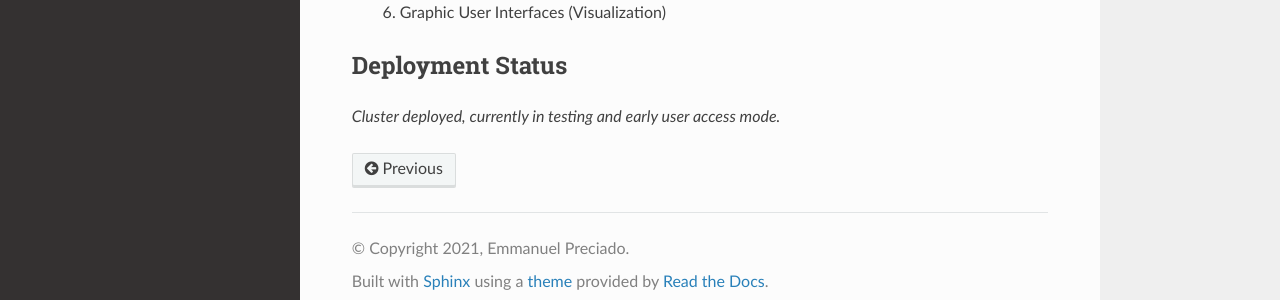
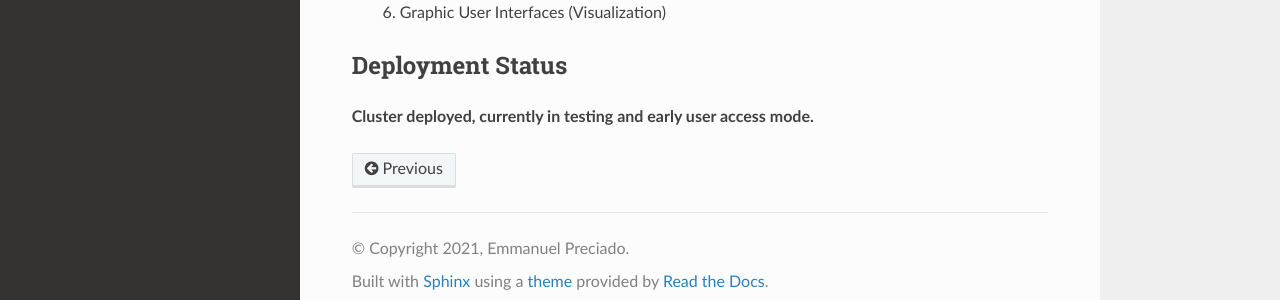
Before and after one commit to EmmanuelDej/rtd-tutorial, a Sphinx documentation site: the page built from docs/grace.rst, in a window 1280 px wide and 965 px high. Shown: the part 647-947 px from the top of the window. Built offline with Sphinx 7.4.7 and the Read the Docs theme 2.0.0, drawn with Linux system fonts in a browser that asks for light colours; pages that are not in the unit, such as notebooks, are missing from menus.

```diff
--- a/docs/grace.rst
+++ b/docs/grace.rst
@@ -22,4 +22,4 @@ Quick Start Guide
 
 Deployment Status
 -----------------
-*Cluster deployed, currently in testing and early user access mode.*
+**Cluster deployed, currently in testing and early user access mode.**
```
